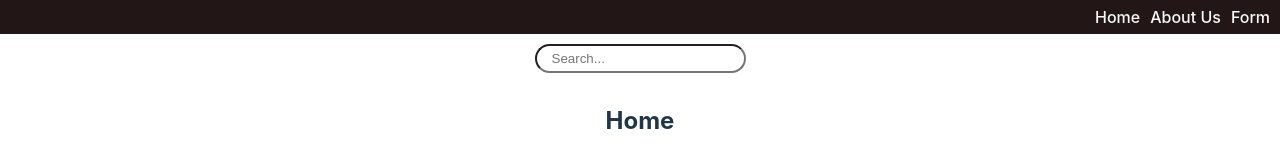
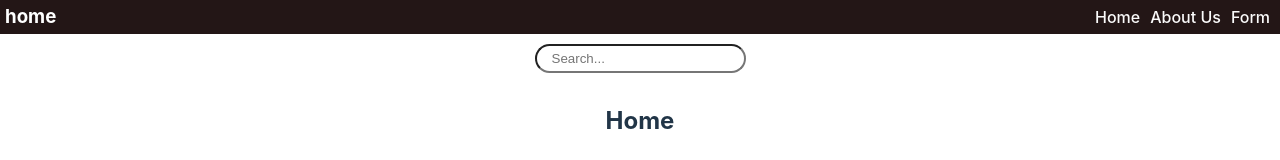
Before and after one commit to osipikav/rss-react, a React (Vite) app: page / in a window 1280 px wide. Shown: the top 160 px of the page. Built offline with nearby package versions, Linux system fonts and the light colour scheme.

Commit message:
refactor: header in hooks

```diff
--- a/src/components/FormItem/FormItem.tsx
+++ b/src/components/FormItem/FormItem.tsx
@@ -73,7 +73,6 @@ class FormItem extends React.Component {
       isFormSubmitted: false,
     });
   };
-
   noHandleSubmit = (event: { preventDefault: () => void }) => {
     event.preventDefault();
     this.setState({ ...this.state, isFormSubmitted: true });
--- a/src/components/Header/Header.tsx
+++ b/src/components/Header/Header.tsx
@@ -1,27 +1,23 @@
-import React from 'react';
+import React, { useEffect, useState } from 'react';
+import { useLocation } from 'react-router-dom';
 import './Header.css';
 
 import Navigation from '../Navigation/Navigation';
 
-class Header extends React.Component {
-  state = {
-    currentRoute: '',
-  };
+function Header() {
+  const [currentPath, setCurrentPath] = useState('home');
+  const location = useLocation();
 
-  componentDidMount() {
-    const { pathname } = window.location;
-    const currentRoute = pathname.slice(1);
-    this.setState({ currentRoute });
-  }
+  useEffect(() => {
+    setCurrentPath(location.pathname === '/' ? 'home' : location.pathname.slice(1));
+  }, [location]);
 
-  render() {
-    return (
-      <header className="header">
-        <h3 className="header-title"> {this.state.currentRoute}</h3>
-        <Navigation />
-      </header>
-    );
-  }
+  return (
+    <header className="header">
+      <h3 className="header-title"> {currentPath}</h3>
+      <Navigation />
+    </header>
+  );
 }
 
 export default Header;
```
Also changed, not shown: src/components/Validation/Validation.tsx (+0 -7 lines).
